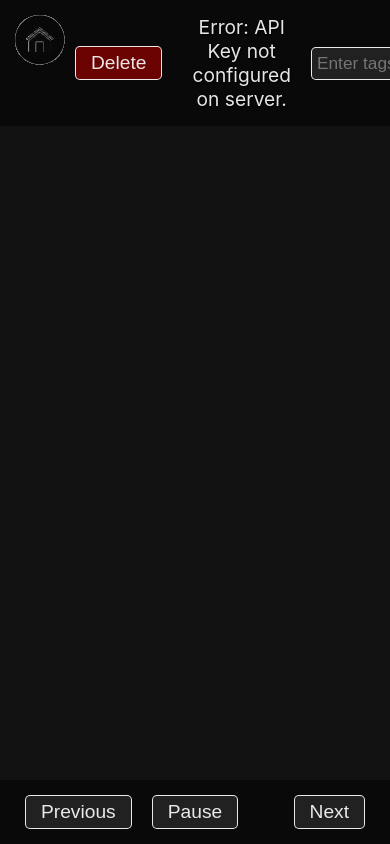
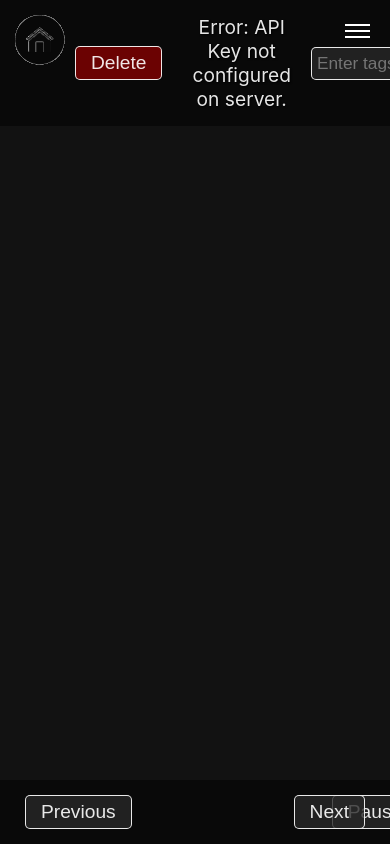
Before and after one commit to rseward/photoshare, a FastAPI app: page /ui/slideshow in a window 390 px wide. Run offline with FastAPI, Linux system fonts and the light colour scheme.

Commit message:
feat: Enhance slideshow and add dotenv support
 This commit introduces several features and improvements:
 - Integrates `python-dotenv` to manage environment variables for API keys and application configuration. A `.env.example` file is provided and `.env` is added to `.gitignore`.
 - The slideshow UI is updated:
     - A "Download Current Photo" option is now available in the hamburger menu.
     - The hamburger menu is now always visible.
     - The hamburger menu icon is restyled to be thinner and smaller.
     - Fixes an issue where photo `datetime_taken` and `geolocation` were not being displayed. This information now appears in the bottom overlay, with geolocation lookups happening in the background.
 - The indexer is updated to only write `datetime_taken` and `geolocation` data for a photo if the `datetime_taken` field is not already present in the database, preventing overwrites of existing data.

```diff
--- a/app/static/style.css
+++ b/app/static/style.css
@@ -73,7 +73,12 @@ body, html {
     font-size: 0.9em;
     margin-right: 60px; /* Move away from hamburger menu */
 }
-#time-display { margin: 0 20px; }
+.metadata-display {
+    margin: 0 15px;
+    font-size: 0.9em;
+    min-width: 150px; /* Reserve some space */
+    text-align: center;
+}
 #prev-button { position: absolute; left: 15px; }
 #next-button { position: absolute; right: 15px; }
 .home-icon {
@@ -90,18 +95,19 @@ body, html {
 }
 .hamburger-menu {
     position: absolute;
-    top: 15px;
-    right: 15px;
-    width: 50px;
+    top: 20px;
+    right: 20px;
+    width: 25px;
     height: 50px;
     z-index: 10;
     cursor: pointer;
 }
+
 .hamburger-menu .line {
-    width: 15px; /* 35px */
-    height: 5px;
+    width: 25px;
+    height: 2px;
     background-color: white;
-    margin: 6px 0;
+    margin: 4px 0;
     transition: 0.4s;
 }
 .menu {
--- a/app/templates/index.html
+++ b/app/templates/index.html
@@ -11,16 +11,17 @@
     <a href="/ui/dashboard" class="home-icon">
         <img src="/static/imgs/home-icon-cropped-392x392.png" alt="Home" style="width: 100%; height: 100%;">
     </a>
-    {% if tag %}
     <div class="hamburger-menu" onclick="toggleMenu()">
         <div class="line"></div>
         <div class="line"></div>
         <div class="line"></div>
     </div>
     <div class="menu" id="menu">
+        <a href="#" onclick="downloadCurrentImage(); return false;">Download Current Photo</a>
+        {% if tag %}
         <a href="/download/tagged/{{ tag }}">Download Tagged Photos</a>
+        {% endif %}
     </div>
-    {% endif %}
     <div id="slideshow-container">
         <div id="top-overlay" class="overlay">
             <button id="delete-button" class="control-button">Delete</button>
@@ -33,8 +34,8 @@
         </div>
         <div id="bottom-overlay" class="overlay">
             <button id="prev-button" class="control-button">Previous</button>
-            <span id="datetime-taken-display"></span>
-            <span id="geolocation-display"></span>
+            <span id="datetime-taken-display" class="metadata-display"></span>
+            <span id="geolocation-display" class="metadata-display"></span>
             <button id="pause-resume-button" class="control-button">Pause</button>
             <button id="next-button" class="control-button">Next</button>
         </div>
@@ -110,6 +111,7 @@
                 currentPhoto = {
                     id: photoData.id,
                     imageElement: img,
+                    filename: photoData.filename,
                     datetime_taken: photoData.datetime_taken,
                     geolocation: photoData.geolocation
                 };
@@ -134,7 +136,7 @@
         }
 
         async function updateGeolocation(coords) {
-            if (googleMapsApiKey === "YOUR_GOOGLE_MAPS_API_KEY") {
+            if (!googleMapsApiKey) {
                 console.warn("Google Maps API key is not set. Geolocation lookup is disabled.");
                 geolocationDisplay.textContent = coords; // Show raw coordinates
                 return;
@@ -170,6 +172,16 @@
                 console.error('Delete error:', error);
                 filenameDisplay.textContent = `Error: ${error.message}`;
             }
+        }
+
+        function downloadCurrentImage() {
+            if (!currentPhoto) return;
+            const link = document.createElement('a');
+            link.href = currentPhoto.imageElement.src;
+            link.download = currentPhoto.filename || 'photo.jpg';
+            document.body.appendChild(link);
+            link.click();
+            document.body.removeChild(link);
         }
 
         async function handleTagSubmit(event) {
```
Also changed, not shown: app/database.py (+8 -7 lines).
